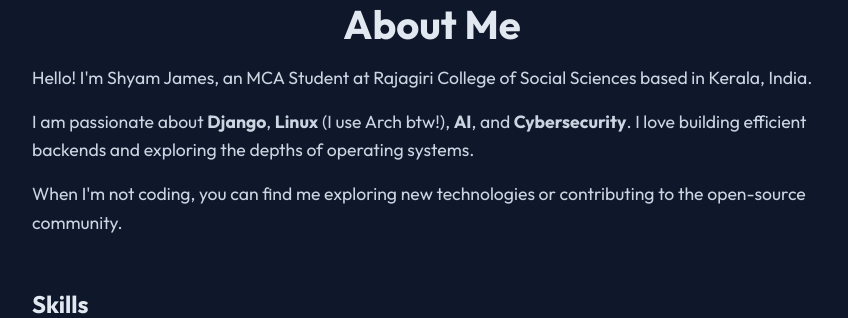
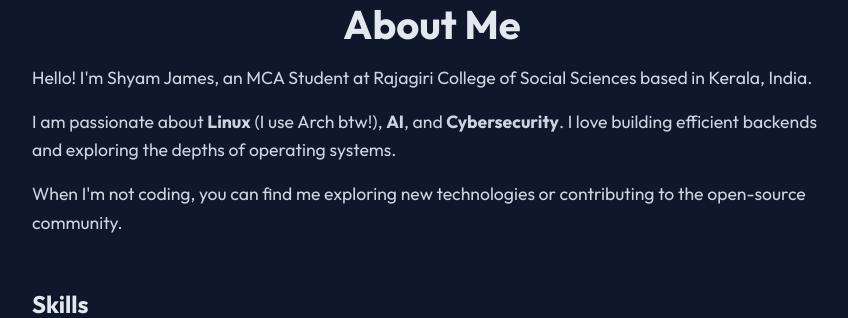
Before and after one commit to shyamjames/portfolio, a Flask app: page /about in a window 1280 px wide. Shown: the part 152-470 px from the top of the page, without its empty margins (208-1056 px from the left). Run offline with Flask 3, Linux system fonts and the light colour scheme.

Commit message:
Removed django

```diff
--- a/templates/about.html
+++ b/templates/about.html
@@ -6,7 +6,7 @@
         <h1 class="page-title">About Me</h1>
         <div class="bio">
             <p>Hello! I'm Shyam James, an MCA Student at Rajagiri College of Social Sciences based in Kerala, India.</p>
-            <p>I am passionate about <strong>Django</strong>, <strong>Linux</strong> (I use Arch btw!),
+            <p>I am passionate about <strong>Linux</strong> (I use Arch btw!),
                 <strong>AI</strong>, and <strong>Cybersecurity</strong>. I love building efficient backends and
                 exploring the depths of operating systems.
             </p>
```
